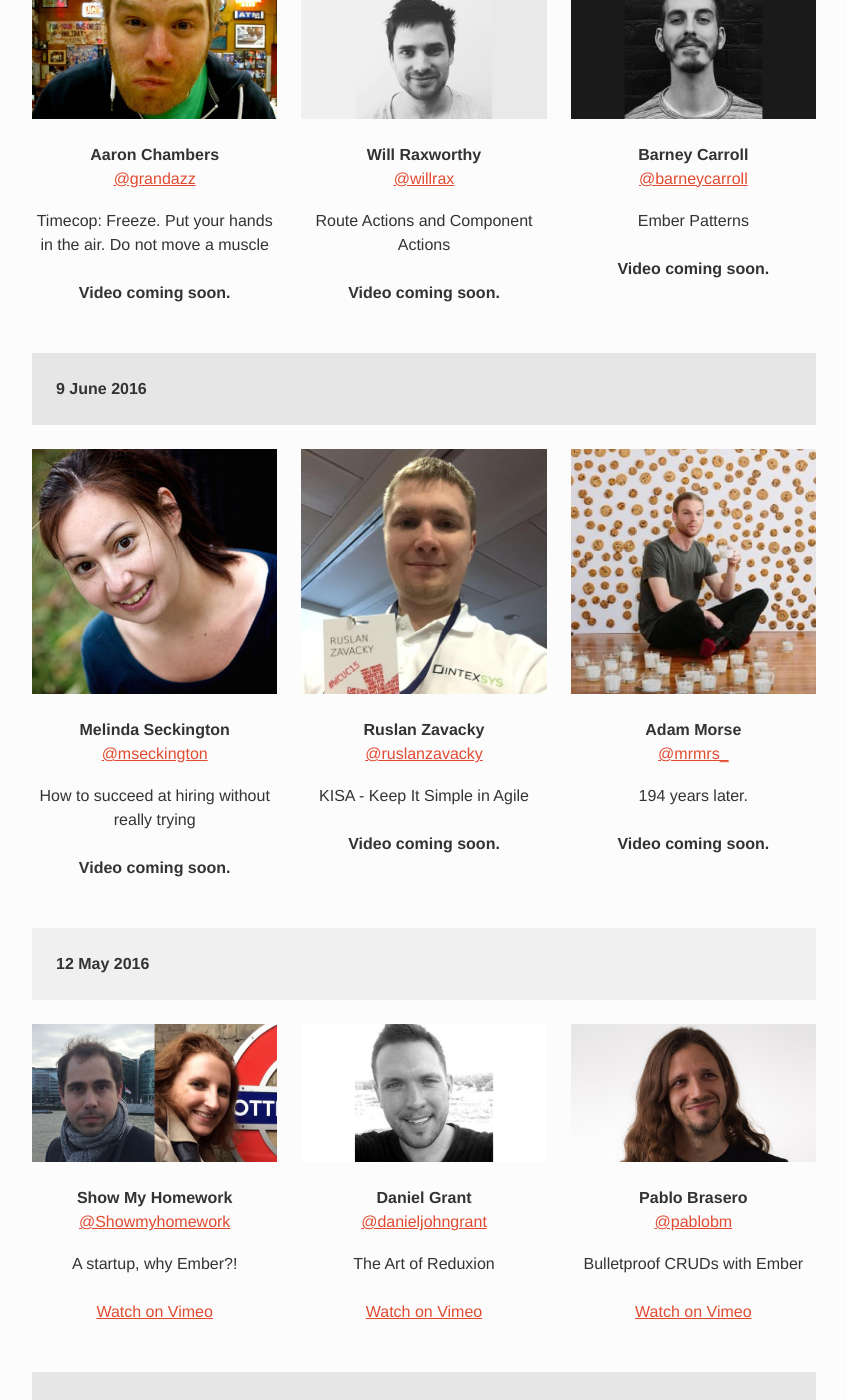
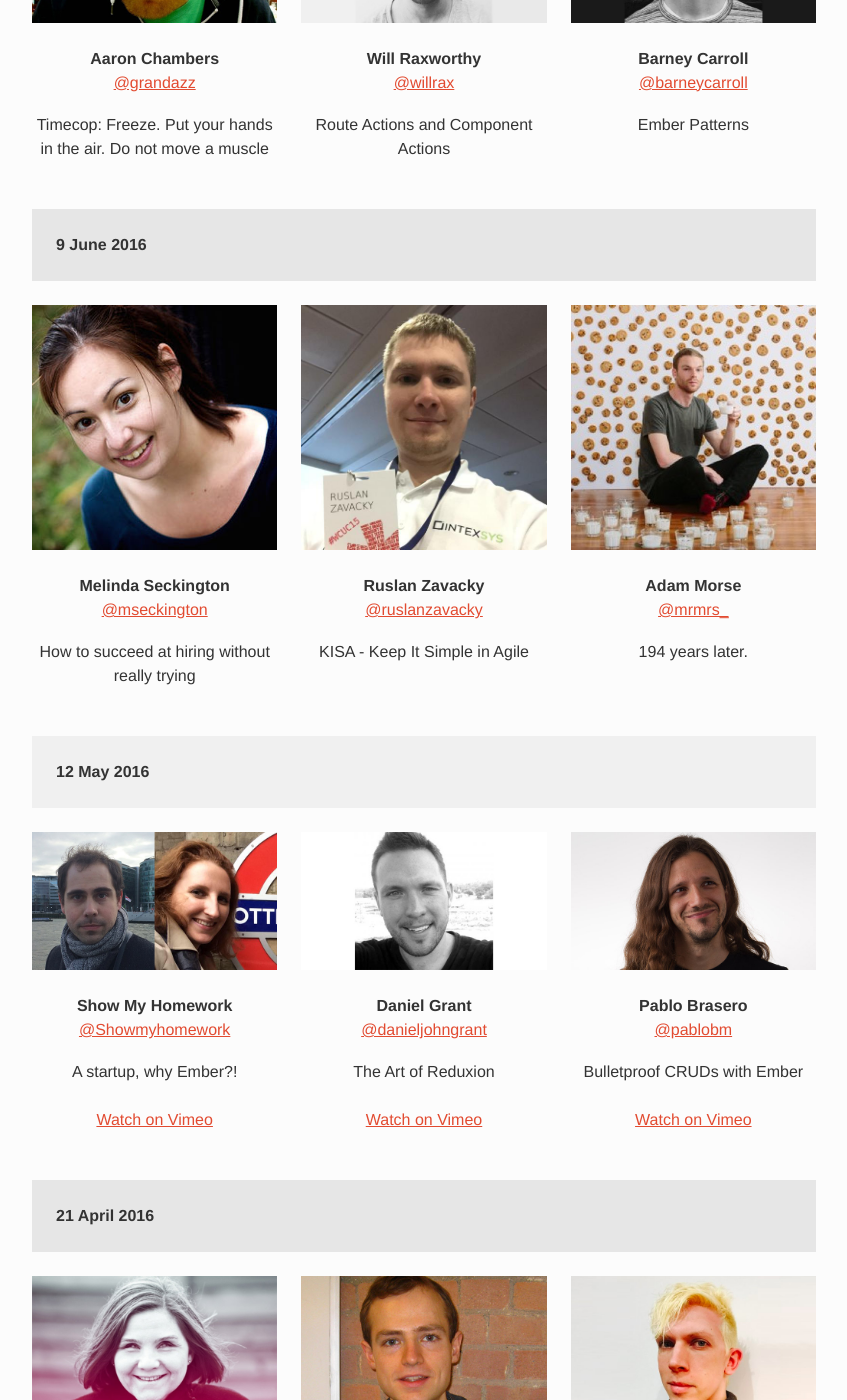
Before and after one commit to emberlondon/emberlondon.github.io, a Jekyll site: the page built from index.html, in a window 1280 px wide and 1400 px high, scrolled down 5105 px. Shown: the whole window, without its empty margins (216-1063 px from the left). Built offline with Jekyll 4.4.1, drawn with Linux system fonts in a browser that asks for light colours; nearby versions of some CDN libraries; some of the changed text lies outside the part shown.

Commit message:
Remove "Video coming soon"

```diff
--- a/_includes/previous.html
+++ b/_includes/previous.html
@@ -24,8 +24,6 @@
                   <p>{{ talk.info }}</p>
                   {% if talk.video_url %}
                     <p><a href="{{ talk.video_url }}">Watch on Vimeo</a></p>
-                  {% else %}
-                    <p><strong>Video coming soon.</strong></p>
                   {% endif %}
                 </div>
               </div>
```
